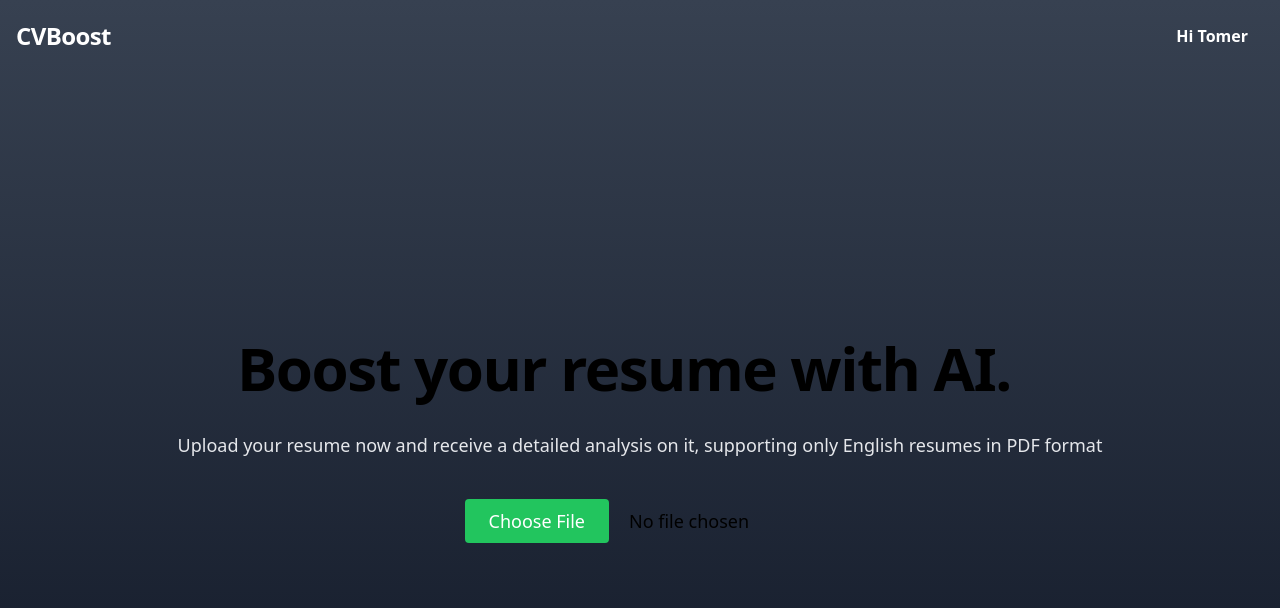
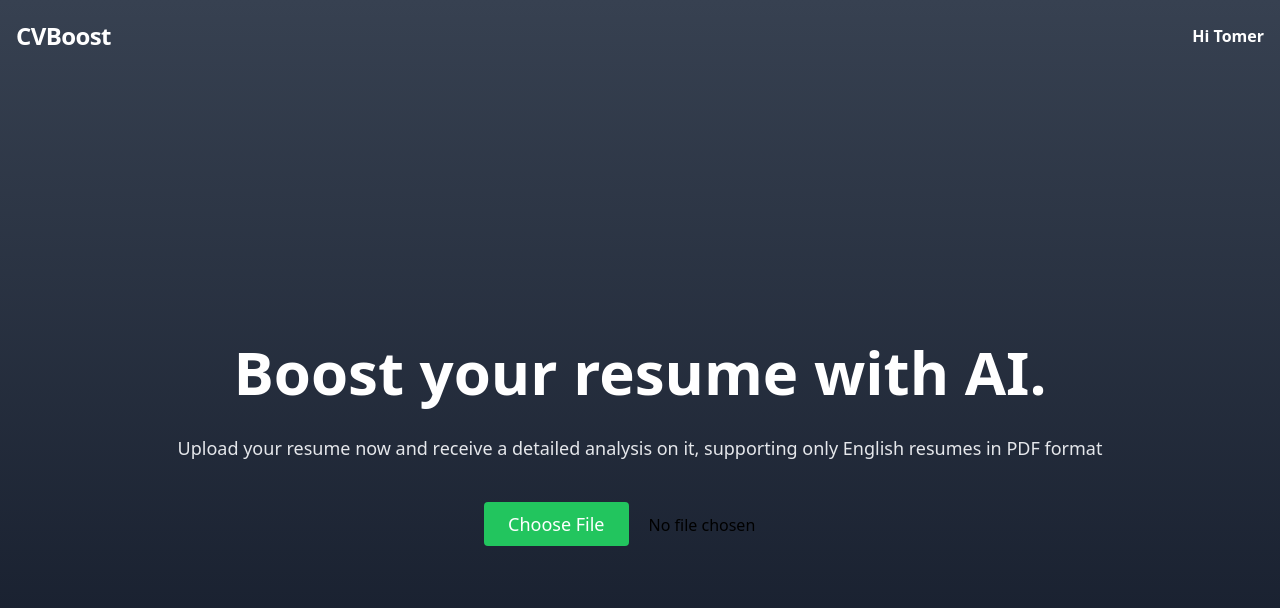
Before and after one commit to tomer-shavit/CVboost_front, a Next.js app: page / in a window 1280 px wide. Shown: the top 608 px of the page. Built offline with nearby package versions, Linux system fonts and the light colour scheme.

Commit message:
installed typewriter library and removed the old css one

```diff
--- a/package.json
+++ b/package.json
@@ -25,7 +25,8 @@
     "react-pdf-highlighter": "^5.6.0",
     "sass": "^1.60.0",
     "tailwind-scrollbar": "^3.0.0",
-    "typescript": "5.0.2"
+    "typescript": "5.0.2",
+    "typewriter-effect": "^2.20.1"
   },
   "devDependencies": {
     "@types/react-pdf": "^6.2.0",
--- a/src/components/Input.tsx
+++ b/src/components/Input.tsx
@@ -18,13 +18,13 @@ const Input: React.FC<InputProps> = ({
       <input
         type="file"
         accept="application/pdf"
-        className="text-lg text-grey-500
+        className="text-grey-500
     file:mr-5 file:py-2 file:px-6
     file:rounded file:border-0
     file:text-lg file:font-medium
     file:bg-green-500 file:text-white
     hover:file:cursor-pointer hover:file:bg-green-600
-    hover:file:text-white "
+    hover:file:text-white"
         onChange={onChange}
       />
     </label>
--- a/src/components/NavBar.tsx
+++ b/src/components/NavBar.tsx
@@ -13,8 +13,8 @@ const NavBar: React.FC = (props) => {
           </span>
         </Link>
       </div>
-      <div className="w-full block flex-grow lg:flex lg:items-center lg:w-auto">
-        <div className="text-sm lg:flex-grow"></div>
+      <div className="flex items-center">
+        <div className="text-sm flex-grow"></div>
         <div>
           {/* <Link href="/login">
             <button className="text-white hover:text-green-300 font-semibold py-2 px-4">
@@ -22,7 +22,7 @@ const NavBar: React.FC = (props) => {
             </button>
           </Link> */}
           <Link href="/signup">
-            <button className="text-white hover:text-green-300 font-semibold py-2 px-4 ">
+            <button className="text-white hover:text-green-300 font-semibold py-2 ">
               Hi Tomer
             </button>
           </Link>
--- a/src/components/PreUpload.tsx
+++ b/src/components/PreUpload.tsx
@@ -1,6 +1,6 @@
-import { TypingHeader } from "@/components/TypingHeader";
 import { motion as m } from "framer-motion";
 import Input from "@/components/Input";
+import TypewriterComponent from "typewriter-effect";
 
 const PreUpload: React.FC<{ setFile: (file: File) => void }> = ({
   setFile,
@@ -12,15 +12,26 @@ const PreUpload: React.FC<{ setFile: (file: File) => void }> = ({
     }
   };
   return (
-    <div className="flex flex-col items-center">
+    <div className="flex flex-col items-center justify-center">
       <m.div
         initial={{ opacity: 0 }}
         animate={{ opacity: 1 }}
         transition={{ duration: 0.75, ease: "easeOut" }}
         exit={{ opacity: 0, y: "10%" }}
-        className="mb-2"
+        className="flex text-center p-4 mb-4"
       >
-        <TypingHeader text="Boost your resume with AI." />
+        <TypewriterComponent
+          options={{
+            wrapperClassName: "text-white text-4xl lg:text-6xl font-extrabold",
+            cursorClassName: "text-white text-4xl lg:text-6xl font-bold",
+            cursor: "",
+            strings: "Boost your resume with AI.",
+            loop: true,
+            delay: 95,
+            deleteSpeed: Infinity,
+            autoStart: true,
+          }}
+        ></TypewriterComponent>
       </m.div>
       <m.div
         initial={{ opacity: 0, y: "15%" }}
@@ -28,7 +39,7 @@ const PreUpload: React.FC<{ setFile: (file: File) => void }> = ({
         transition={{ duration: 0.75, ease: "easeOut", delay: 0.15 }}
         exit={{ opacity: 0, y: "15%" }}
       >
-        <p className="text-gray-200 text-lg mb-10 ">
+        <p className="text-gray-200 lg:text-lg mb-10 text-center pr-4 pl-4 ">
           Upload your resume now and receive a detailed analysis on it,
           supporting only English resumes in PDF format
         </p>
--- a/src/components/TypingHeader.tsx
+++ /dev/null
@@ -1,12 +0,0 @@
-import styles from "../styles/typing.module.css";
-export const TypingHeader: React.FC<{ text: string }> = ({ text }) => {
-  return (
-    <div className={`${styles.wrapper}`}>
-      <h1
-        className={`${styles.typing} mb-4 text-4xl font-extrabold leading-none tracking-tight md:text-5xl lg:text-6xl dark:text-white`}
-      >
-        {text}
-      </h1>
-    </div>
-  );
-};
--- a/src/pages/index.tsx
+++ b/src/pages/index.tsx
@@ -14,61 +14,6 @@ export default function Home() {
     file,
     "resume"
   );
-
-  useEffect(() => {
-    console.log(error?.message);
-  }, [error]);
-
-  // const test_res = {
-  //   edited_lines: [
-  //     {
-  //       old_line:
-  //         "Investack Self-taught Full stack project Aug 2020 – Oct 2020 • Created a platform for monitoring stocks and crypto investments via a sleek dashboard. • Leveraged React with Next.js and Typescript for the front end, using APIs for up-to-date prices. • Implemented a secure and efficient PostgreSQL database following industry best practices. Lead Cyclist Owner of an Ecommerce Cyclist Clothing Brand May 2019 – May 2021 • Launched a cyclist clothing brand that made over $450,000 in revenue. • Built and managed a team of designers, customer support agents and logistics managers.",
-  //       new_line:
-  //         "Created a sleek dashboard for monitoring stocks and crypto investments using React with Next.js and Typescript, and implemented a secure PostgreSQL database following industry best practices.",
-  //     },
-  //     {
-  //       old_line:
-  //         "Experience & Projects #1 Place In ASPER-HUJI Hackathon Application Developer Dec 2021 - Dec 2021 • Collaborated with a team to develop an end-to-end system boosting sales of time-sensitive products. • Created a React based front-end, featuring a QR code scanner for seamless access to product data. • Designed and deployed a Flask-based cloud server tor streamlined data management.",
-  //       new_line:
-  //         "Launched a successful cyclist clothing brand that generated over $450,000 in revenue, while building and managing a team of designers, customer support agents, and logistics managers.",
-  //     },
-  //     {
-  //       old_line:
-  //         "Javascript • Typescript • Python • C/C++ • Java • SQL • Azure Serverless Function • Docker • Linux • React • Asynchronous Programming • MongoDB • Azure Application Insights • GraphQL • PostgreSQL • Threads • Next.js • Node.js • Flask • Redux • Redis • Sass • Git • Tailwind.",
-  //       new_line:
-  //         "Collaborated with a team to develop an end-to-end system boosting sales of time-sensitive products, utilizing React for the front-end, Flask for the cloud server, and a QR code scanner for seamless access to product data.",
-  //     },
-  //     {
-  //       old_line:
-  //         "Python and C/C++ Tutor Algorithms and data structures Aug 2021 – Present • Instructed university students in Python, C, and C++, covering algorithms implementation, data structures, test preparation, and advanced programming concepts.",
-  //       new_line:
-  //         "Proficient in Javascript, Typescript, Python, C/C++, Java, SQL, Azure Serverless Function, Docker, Linux, React, MongoDB, Azure Application Insights, GraphQL, PostgreSQL, Threads, Next.js, Node.js, Flask, Redux, Redis, Sass, Git, and Tailwind.",
-  //     },
-  //     {
-  //       old_line:
-  //         "CVBoost Self-taught Full stack project Feb 2023 – Present • Designed and developed a full-stack application that analyzes resumes with AI-powered feedback.",
-  //       new_line:
-  //         "Instructed university students in Python, C, and C++ covering algorithms implementation, data structures, test preparation, and advanced programming concepts.",
-  //     },
-  //   ],
-  //   score: {
-  //     clarity: 90,
-  //     relevance: 95,
-  //     achievements: 85,
-  //     keywords: 95,
-  //   },
-  //   clarity:
-  //     "Your resume is well-organized and easy to read. The font size is consistent throughout the document, and the bullet points make it easy to skim and quickly understand your experience and skills. However, there are a few areas where you could improve clarity, such as providing more specific details about your projects and experiences.",
-  //   relevance:
-  //     "Your resume is highly relevant to the software development and architecture field. You have listed your relevant skills and experiences, including your education, projects, and work experience. Additionally, you have demonstrated your passion for software development, which is a valuable trait in this field.",
-  //   achievements:
-  //     "Your resume includes some impressive achievements, such as winning the ASPER-HUJI Hackathon and launching a successful cyclist clothing brand. However, you could provide more specific details about your accomplishments, such as the specific impact your projects had on the organizations you worked with.",
-  //   keywords:
-  //     "You have included a comprehensive list of relevant keywords, including programming languages, frameworks, and tools. This makes it easy for potential employers to quickly identify your skills and experience.",
-  //   feedback:
-  //     "Overall, your resume is well-written and informative. However, you could improve by providing more specific details about your experiences and accomplishments. Additionally, you could consider tailoring your resume to specific job applications to highlight the most relevant skills and experiences for each position.",
-  // };
 
   var body;
   if (file == null && isLoading == false) {
--- a/src/styles/typing.module.css
+++ /dev/null
@@ -1,27 +0,0 @@
-.wrapper {
-    /*This part is important for centering*/
-    display: grid;
-    place-items: start;
-  }
-
-  .typing {
-    width: 100%;
-    animation: typing 2s steps(25), blink 1s step-end infinite alternate;
-    white-space: nowrap;
-    overflow: hidden;
-    padding-right: 0.75rem;
-    border-right: 20px solid;
-    line-height: 1.3; /* increase line height */
-  }
-
-  @keyframes typing {
-    from {
-      width: 0
-    }
-  }
-
-  @keyframes blink {
-    50% {
-      border-color: transparent
-    }
-  }
```
Also changed, not shown: 1 other file (tests, documents, lock files or other folders).
